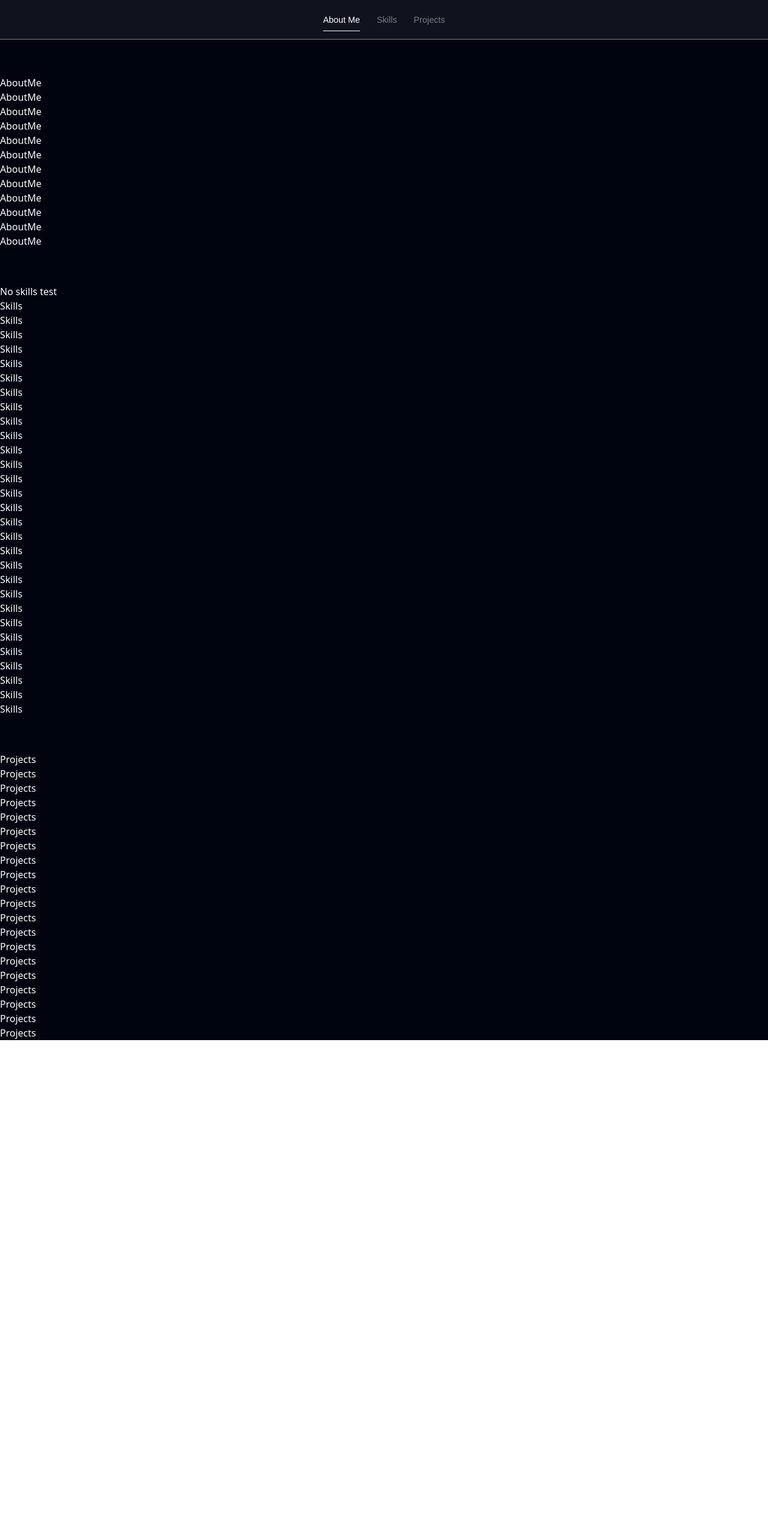
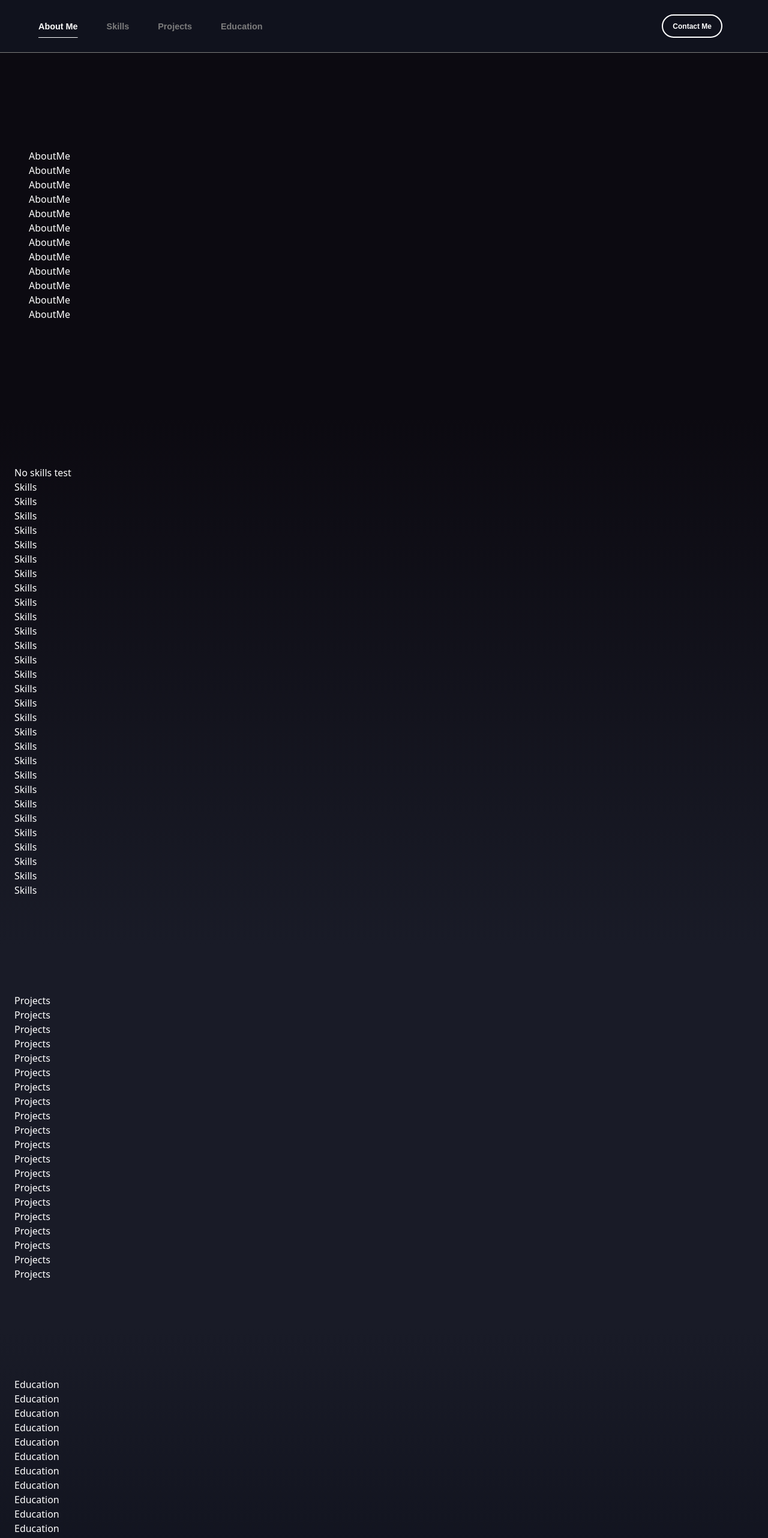
Before and after one commit to ZemHyre/PortfolioWebsite, a React (Vite) app: page / in a window 1280 px wide. Shown: the top 2564 px of the page at 60% size. Before the commit the page ends 1734 px from the top, so only its background shows below. Built offline with nearby package versions, Linux system fonts and the light colour scheme.

Commit message:
new updates
sections

```diff
--- a/package.json
+++ b/package.json
@@ -13,6 +13,7 @@
     "preview": "vite preview"
   },
   "dependencies": {
+    "@fortawesome/free-brands-svg-icons": "^6.4.2",
     "@fortawesome/free-solid-svg-icons": "^6.4.2",
     "@fortawesome/react-fontawesome": "^0.2.0",
     "font-awesome": "^4.7.0",
--- a/src/App.jsx
+++ b/src/App.jsx
@@ -1,21 +1,27 @@
 import React, { useRef } from 'react';
 
-import { Navbar, AboutMe, Skills, Projects } from './components'
+import { Navbar, AboutMe, Skills, Projects, Education, Footer } from './components'
 
 function App() {
 
   return(
     <div className='bg-primary w-full'>
         <Navbar/>
-        <section id="about-me" className="section-container">
+        <section id="about-me" className="section-aboutme">
           <AboutMe/>
         </section>
-        <section id="skills" className="section-container">
+        <section id="skills" className="section-skills">
           <Skills/>
         </section>
-        <section id="projects" className="section-container">
+        <section id="projects" className="section-projects">
           <Projects/>
         </section>
+        <section id="education" className="section-education">
+          <Education/>
+        </section>
+        <div className="section-footer">
+          <Footer/>
+        </div>
     </div>
   )
 }
--- a/src/components/AboutMe.jsx
+++ b/src/components/AboutMe.jsx
@@ -2,7 +2,7 @@ import React from 'react'
 
 const AboutMe = () => {
   return (
-    <div className='text-white'>
+    <div className='section-aboutme text-white'>
       <div>AboutMe</div>
       <div>AboutMe</div>
       <div>AboutMe</div>
--- /dev/null
+++ b/src/components/Education.jsx
@@ -0,0 +1,24 @@
+import React from 'react'
+
+const Education = () => {
+  return (
+    <div className='text-white'>
+      <div>Education</div>
+      <div>Education</div>
+      <div>Education</div>
+      <div>Education</div>
+      <div>Education</div>
+      <div>Education</div>
+      <div>Education</div>
+      <div>Education</div>
+      <div>Education</div>
+      <div>Education</div>
+      <div>Education</div>
+      <div>Education</div>
+      <div>Education</div>
+      <div>Education</div>
+    </div>
+  )
+}
+
+export default Education
--- /dev/null
+++ b/src/components/Footer.jsx
@@ -0,0 +1,48 @@
+import React from 'react';
+import { FontAwesomeIcon } from '@fortawesome/react-fontawesome';
+import { faGithub, faLinkedin, faInstagram } from '@fortawesome/free-brands-svg-icons';
+
+function Footer() {
+  return (
+    <footer className="bg-dark-blue text-white py-6">
+      <div className="container mx-auto px-2">
+        <h3 className="text-center text-lg font-bold text-accent-footer tracking-wider pointer-events-none p-4">Contacts</h3>
+            <ul className="mt-1 flex justify-center p-2">
+              <li><a href="mailto:armisatas@gmail.com" className="text-footer m-5">armisatas@gmail.com</a></li>
+              <span className="line-after"></span>
+              <li><a className="text-footer m-5">+370 657 58869</a></li>
+              <span className="line-after"></span>
+              <li><a className="text-footer m-5">Joniškis, Statybininkų g. 27-5</a></li>
+            </ul>
+            <ul className="mt-1 flex justify-center p-2">
+              <li>
+                <a href="#" className="text-footer m-5">
+                  Github <span className="ml-1"><FontAwesomeIcon icon={faGithub} /></span>
+                </a>
+                <span className="line-after"></span>
+              </li>
+              <li>
+                <a href="#" className="text-footer m-5">
+                  LinkedIn <span className="ml-1"><FontAwesomeIcon icon={faLinkedin} /></span>
+                </a>
+                <span className="line-after"></span>
+              </li>
+              <li>
+                <a href="#" className="text-footer m-5">
+                  Instagram <span className="ml-1"><FontAwesomeIcon icon={faInstagram} /></span>
+                </a>
+              </li>
+            </ul>
+        <hr className="my-6 border-blue" />
+        <p className="text-sm text-footer-last text-center pointer-events-none">
+          Arminas Attas - Portfolio
+        </p>
+        <div className='text-sm text-footer-last text-center pointer-events-none'>
+          2023
+        </div>
+      </div>
+    </footer>
+  );
+}
+
+export default Footer;
--- a/src/components/Navbar.jsx
+++ b/src/components/Navbar.jsx
@@ -6,7 +6,7 @@ function Navbar() {
 
   useEffect(() => {
     const handleScroll = () => {
-      const sections = ['about-me', 'skills', 'projects'];
+      const sections = ['about-me', 'skills', 'projects', 'education'];
       const currentScrollPos = window.pageYOffset + 200;
 
       for (let i = sections.length - 1; i >= 0; i--) {
@@ -27,9 +27,8 @@ function Navbar() {
 
   return (
     <div className="sticky top-0 z-10">
-      <nav className='bg-nav flex justify-between items-center py-5 px-4 border-nav'>
-        <div className='flex-1 flex justify-center items-center'>
-          <ul className="hidden md:flex justify-center space-x-7">
+      <nav className='bg-nav flex justify-between items-center py-6 px-16 border-nav'>
+        <ul className="flex justify-center space-x-12">
           <li>
             <Link
               activeClass="active"
@@ -75,8 +74,25 @@ function Navbar() {
               Projects
             </Link>
           </li>
+          <li>
+            <Link
+              activeClass="active"
+              to="education"
+              spy={true}
+              smooth={true}
+              offset={-80}
+              duration={200}
+              className={`text-nav cursor-pointer ${
+                activeSection === 'education' ? 'nav-selected' : ''
+              }`}
+            >
+              Education
+            </Link>
+          </li>
         </ul>
-        </div>
+        <button className="px-4 py-2 btn-text font-bold nav-btn rounded-full mr-3">
+          Contact Me
+        </button>
       </nav>
     </div>
   );
--- a/src/components/index.js
+++ b/src/components/index.js
@@ -2,10 +2,14 @@ import Navbar from "./Navbar"
 import AboutMe from "./AboutMe"
 import Skills from "./Skills"
 import Projects from "./Projects"
+import Education from "./Education"
+import Footer from "./Footer"
 
 export{
     Navbar,
     AboutMe,
     Skills,
-    Projects
+    Projects,
+    Education,
+    Footer,
 }
--- a/src/index.css
+++ b/src/index.css
@@ -160,7 +160,7 @@ body::-webkit-scrollbar {
   font-size: 0.9rem;
   color: rgb(125, 125, 125);
   font-family: 'Heebo', sans-serif;
-  font-weight: 500;
+  font-weight: 700;
   white-space: nowrap;
   transition: color 0.2s;
 }
@@ -183,3 +183,99 @@ body::-webkit-scrollbar {
   text-underline-offset: 0.9em;
   text-decoration-thickness: 1px;
 }
+
+.nav-btn {
+  font-size: 0.75rem;
+  padding-top: 9px;
+  color: #ffffff;
+  font-family: 'Heebo', sans-serif;
+  white-space: nowrap;
+  border-width: 2px;
+  border-color: #ffffff;
+  transition: color 0.2s, border-color 0.2s;
+}
+
+.nav-btn:hover {
+  color: rgb(200, 200, 200);
+  border-color: rgb(200, 200, 200);
+}
+
+/* -------------------- Sections ------------------------------ */
+
+.section-aboutme {
+  background-color:#0c0a11;
+  padding-right: 24px;
+  padding-left: 24px;
+  padding-bottom: 80px;
+  padding-top: 80px;
+}
+
+.section-education {
+  background: linear-gradient(360deg,#10121d, #191b27);
+  padding-right: 24px;
+  padding-left: 24px;
+  padding-bottom: 80px;
+  padding-top: 80px;
+}
+
+.section-projects {
+  background-color: #191b27;
+  padding-right: 24px;
+  padding-left: 24px;
+  padding-bottom: 80px;
+  padding-top: 80px;
+}
+
+.section-skills {
+  background: linear-gradient(360deg,#191b27,#0c0a11);
+  padding-right: 24px;
+  padding-left: 24px;
+  padding-bottom: 80px;
+  padding-top: 80px;
+}
+
+
+/*------------------ Footer ------------------------*/
+
+.line-after::after {
+  content: "";
+  display: inline-block;
+  width: 10px;
+  height: 1px;
+  margin-bottom: 4px;
+  background-color: rgb(125, 125, 125);
+}
+
+.bg-dark-blue {
+  background-color: #0c0a11;
+  width: 100vw;
+}
+
+.text-accent-footer {
+  font-size: 1.2rem;
+  color: #ffffff;
+  font-family: 'Heebo', sans-serif;
+  font-weight: 700;
+}
+
+.border-blue {
+  border-color: rgb(125, 125, 125);
+}
+
+.text-footer {
+  font-size: 0.9rem;
+  color: #ffffff;
+  font-family: 'Heebo', sans-serif;
+  font-weight: 500;
+}
+
+.text-footer:hover {
+  color: #bcbcbc
+}
+
+.text-footer-last {
+  font-size: 0.8rem;
+  color: rgb(125, 125, 125);
+  font-family: 'Heebo', sans-serif;
+  font-weight: 500;
+}
```
Also changed, not shown: 6 other files (tests, documents, lock files or other folders). Lines whose indentation alone changed are shown as unchanged.
